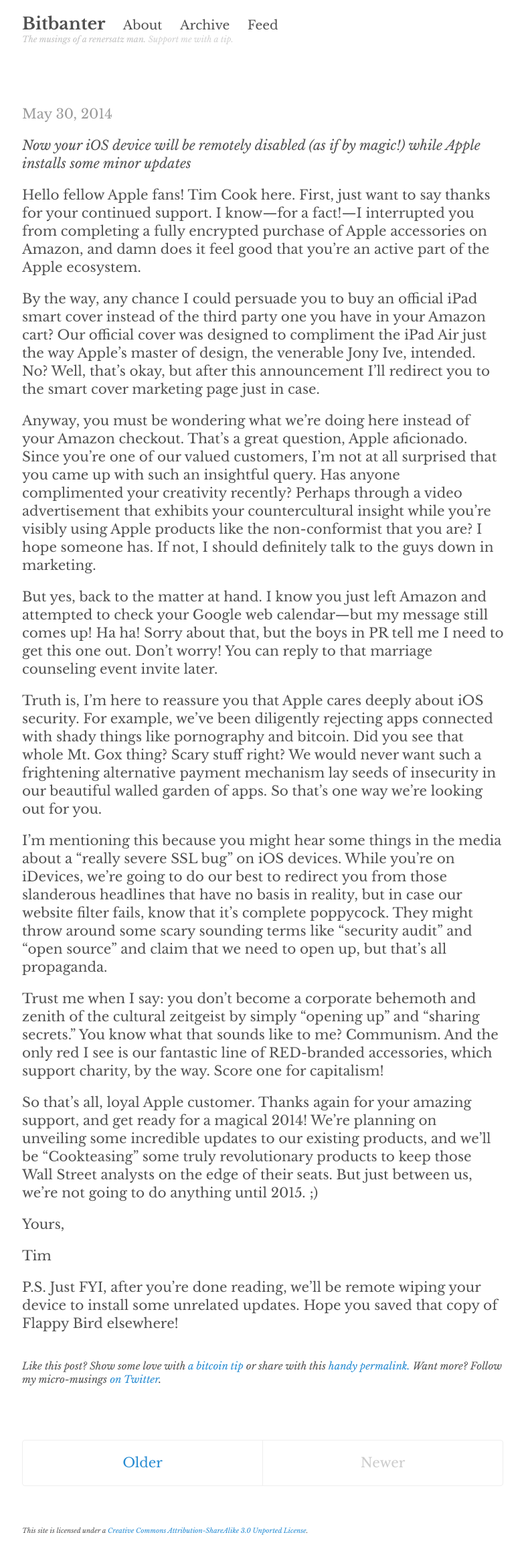
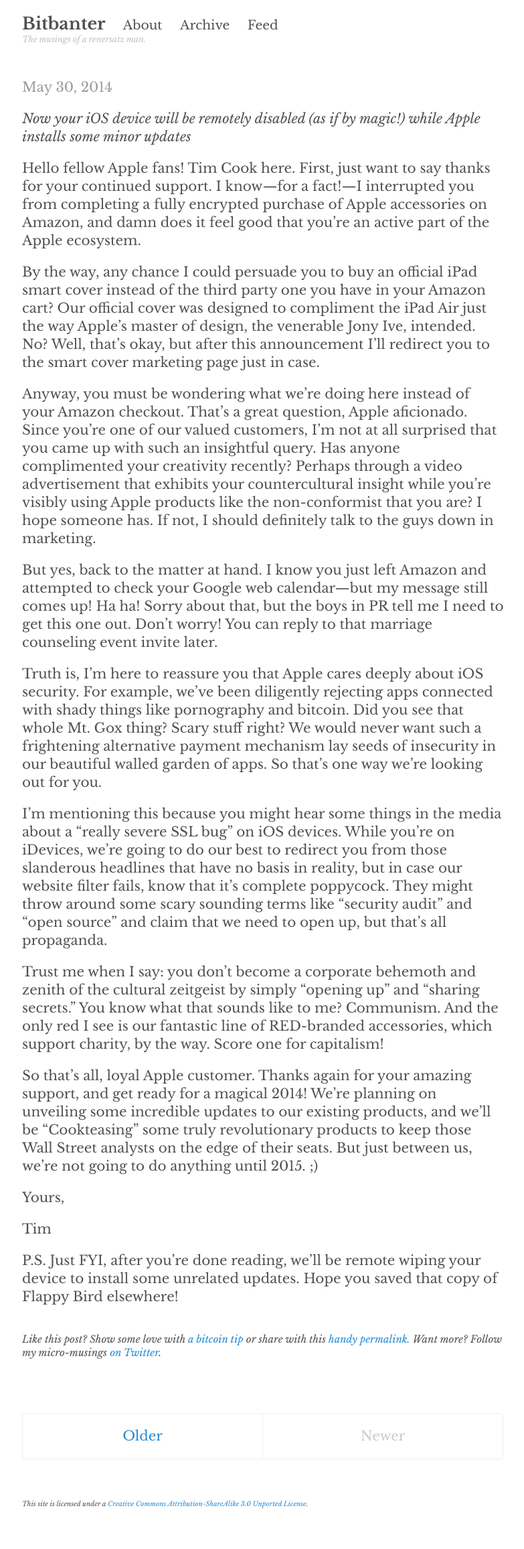
Before and after one commit to acityinohio/bitbanter-archive, a Jekyll site: the page built from index.html, in a window 1280 px wide. Shown: the whole page at 67% size, without its empty margins (247-1030 px from the left). Built offline with Jekyll 4.4.1, drawn with Linux system fonts in a browser that asks for light colours; Markdown is read by kramdown in place of the engine named in the settings; the list of posts is cut into pages by our own code; after the commit the page ends 2273 px from its top, so only the background shows below that.

Commit message:
more css fixes and remove bitcoin tip link from top of page

```diff
--- a/_layouts/default.html
+++ b/_layouts/default.html
@@ -14,7 +14,7 @@
 					{% for page in site.pages_list %}
 						&nbsp;&nbsp;&nbsp;<small><a href="{{ page[1]  }}">{{ page[0] }}</a></small>
 					{% endfor %}
-					<p>{{ site.tagline }} <a href="{{ site.author.btc }}" target="_blank">Support me with a tip.</a></small>
+					<p>{{ site.tagline }}</small>
         </h3>
       </div>
 
--- a/public/css/poole.css
+++ b/public/css/poole.css
@@ -324,7 +324,7 @@ tbody tr:nth-child(odd) th {
 .masthead {
   padding-top:    1rem;
   padding-bottom: 1rem;
-  margin-bottom: 3rem;
+  margin-bottom: 2rem;
 }
 .masthead-title {
   margin-top: 0;
@@ -346,9 +346,7 @@ tbody tr:nth-child(odd) th {
   color: #c0c0c0;
   letter-spacing: 0;
 	font-style: italic;
-}
-.masthead-title p a {
-	color: #d0d0d0;
+	margin-bottom: 0;
 }
 
 /*
```
